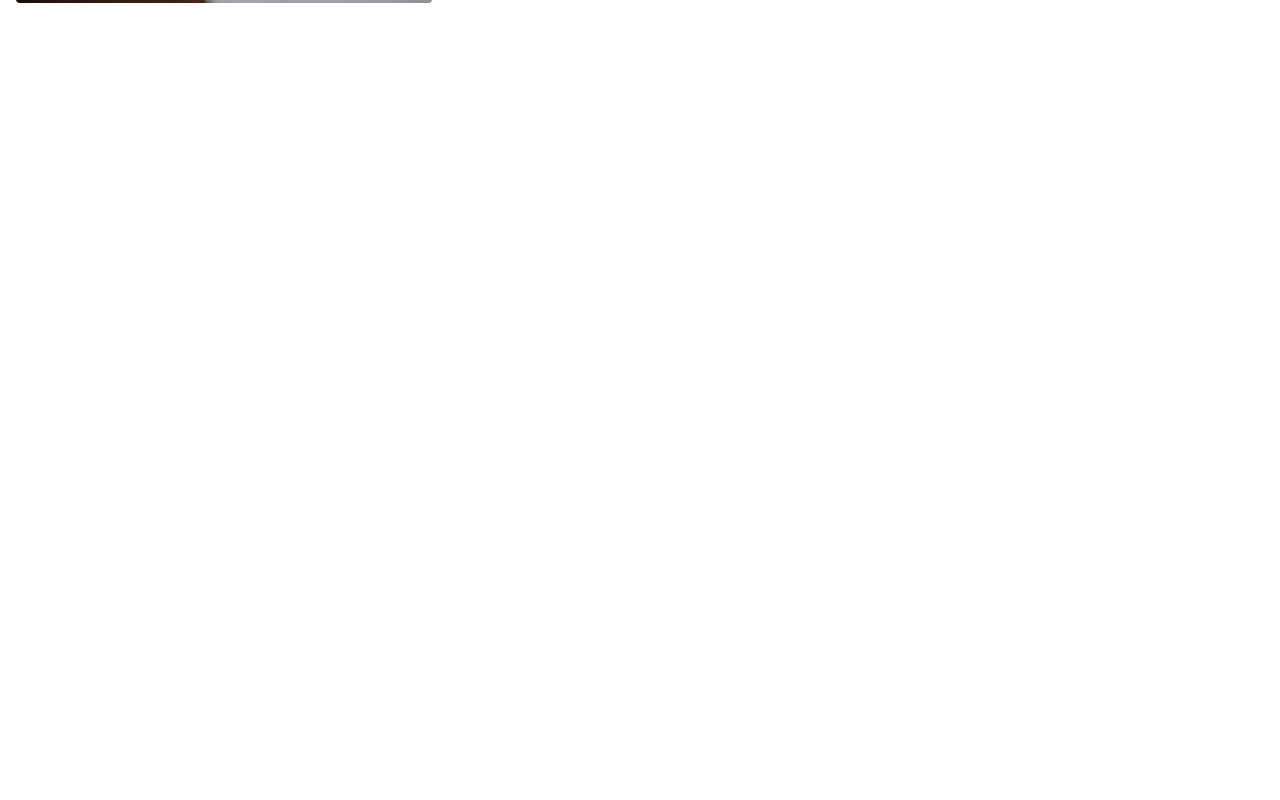
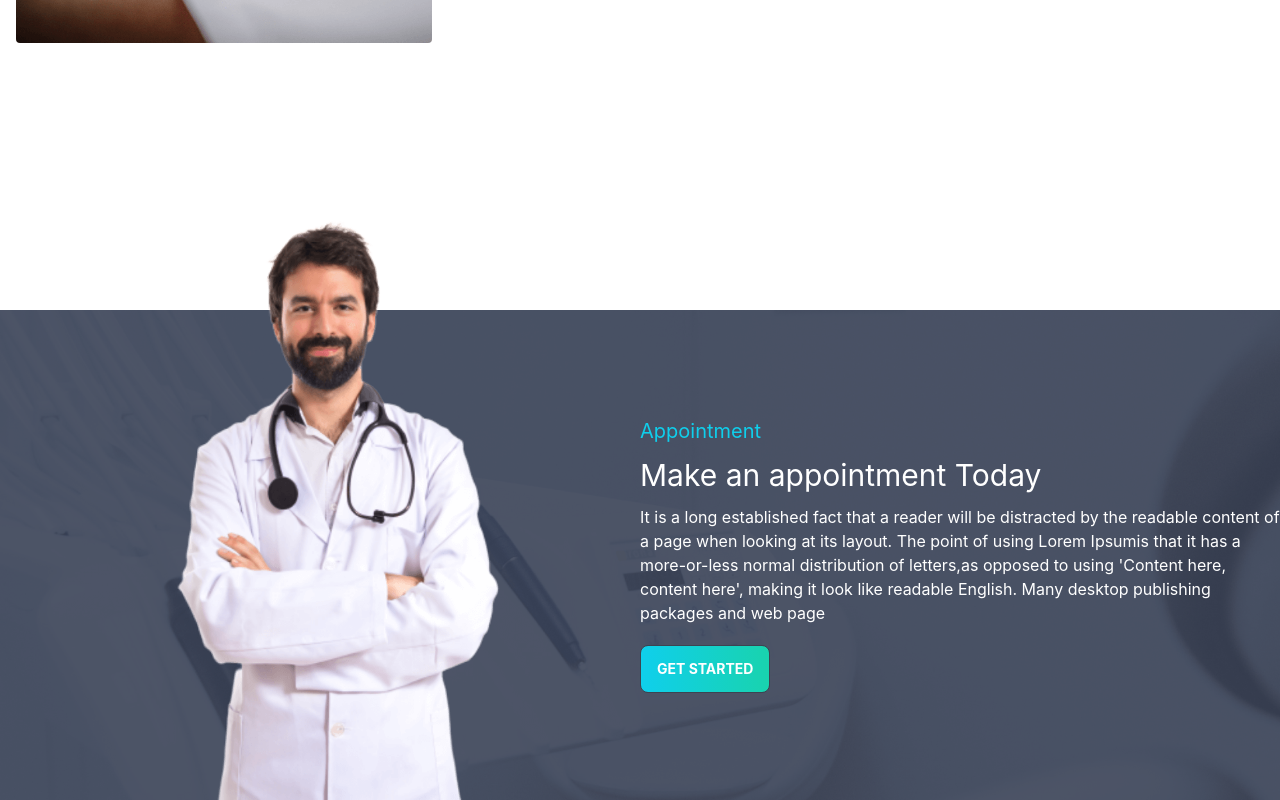
Before and after one commit to its-kayes/Doctors-clint-side, a React (Create React App) app: page / in a window 1280 px wide. Shown: the part 2333-3133 px from the top of the page. Before the commit the page ends 2475 px from the top, so only its background shows below. Built offline with nearby package versions, Linux system fonts and the light colour scheme.

Commit message:
Home Apponitment

```diff
--- /dev/null
+++ b/src/Page/Components/Home/AppointmentHome.js
@@ -0,0 +1,26 @@
+import React from 'react';
+import doctor from '../../../assets/images/doctor.png';
+import PrimaryBtn from '../../Shared/PrimaryBtn';
+import appointment from '../../../assets/images/appointment.png'
+
+
+const AppointmentHome = () => {
+    return (
+        <section
+        style={{background: `url(${appointment})`}}
+        className='flex justify-between items-center'>
+            <div className='flex-1 mt-[-150px]'>
+                <img src={doctor} alt="" />
+            </div>
+
+            <div className='flex-1'>
+                <p className='text-primary text-xl'> Appointment </p>
+                <p className='text-3xl mt-3 mb-3 text-white'> Make an appointment Today </p>
+                <p className='mb-5 text-white'> It is a long established fact that a reader will be distracted by the readable content of a page when looking at its layout. The point of using Lorem Ipsumis that it has a more-or-less normal distribution of letters,as opposed to using 'Content here, content here', making it look like readable English. Many desktop publishing packages and web page </p>
+                <PrimaryBtn> Get Started </PrimaryBtn>
+            </div>
+        </section>
+    );
+};
+
+export default AppointmentHome;
--- a/src/Page/Components/Home/Banner.js
+++ b/src/Page/Components/Home/Banner.js
@@ -1,5 +1,6 @@
 import React from 'react';
 import chair from '../../../assets/images/chair.png';
+import PrimaryBtn from '../../Shared/PrimaryBtn';
 
 const Banner = () => {
     return (
@@ -9,7 +10,7 @@ const Banner = () => {
                 <div>
                     <h1 class="text-5xl font-bold">Your New Smile Starts Here</h1>
                     <p class="py-6">Provident cupiditate voluptatem et in. Quaerat fugiat ut assumenda excepturi exercitationem quasi. In deleniti eaque aut repudiandae et a id nisi.</p>
-                    <button class="btn font-bold text-white bg-gradient-to-r from-primary to-secondary">Get Started</button>
+                    <PrimaryBtn> Get Started </PrimaryBtn>
                 </div>
             </div>
         </div>
--- a/src/Page/Components/Home/DentalCare.js
+++ b/src/Page/Components/Home/DentalCare.js
@@ -1,16 +1,17 @@
 import React from 'react';
 import treatment from '../../../assets/images/treatment.png';
+import PrimaryBtn from '../../Shared/PrimaryBtn';
 import './Home.css';
 
 const DentalCare = () => {
     return (
-        <div>
+        <div className='mb-32 mt-10'>
             <div class="hero min-h-screen bg-base-100">
                 <div class="hero-content flex-col justify-between lg:flex-row-reverse gap-28">
                     <div className=''>
                         <h1 class="text-5xl font-bold">Exceptional Dental Care, on Your Terms</h1>
                         <p class="py-6">It is a long established fact that a reader will be distracted by the readable content of a page when looking at its layout. The point of using Lorem Ipsumis that it has a more-or-less normal distribution of letters,as opposed to using 'Content here, content here', making it look like readable English. Many desktop publishing packages and web page</p>
-                        <button class="btn font-bold text-white bg-gradient-to-r from-primary to-secondary">Get Started</button>
+                        <PrimaryBtn> Get Started </PrimaryBtn>
                     </div>
                     <img src={treatment} className="w-1/3 rounded" />
                 </div>
--- a/src/Page/Components/Home/Home.js
+++ b/src/Page/Components/Home/Home.js
@@ -3,6 +3,7 @@ import Banner from './Banner';
 import bg from '../../../assets/images/bg.png';
 import Info from './Info/Info';
 import DentalCare from './DentalCare';
+import AppointmentHome from './AppointmentHome';
 
 const Home = () => {
     let img = <img src={bg} alt="" />
@@ -14,6 +15,8 @@ const Home = () => {
 
             <DentalCare> </DentalCare>
 
+            <AppointmentHome> </AppointmentHome>
+
         </div>
     );
 };
--- /dev/null
+++ b/src/Page/Shared/PrimaryBtn.js
@@ -0,0 +1,9 @@
+import React from 'react';
+
+const PrimaryBtn = ({children}) => {
+    return (
+        <button class="btn font-bold text-white bg-gradient-to-r from-primary to-secondary">{children}</button>
+    );
+};
+
+export default PrimaryBtn;
```
